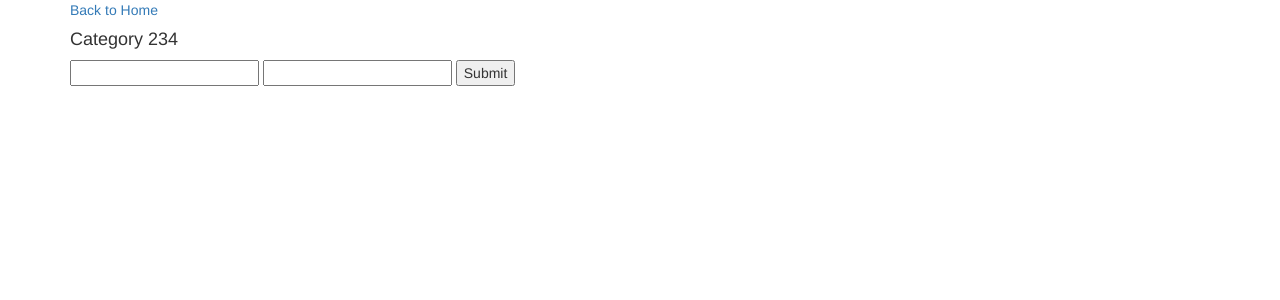
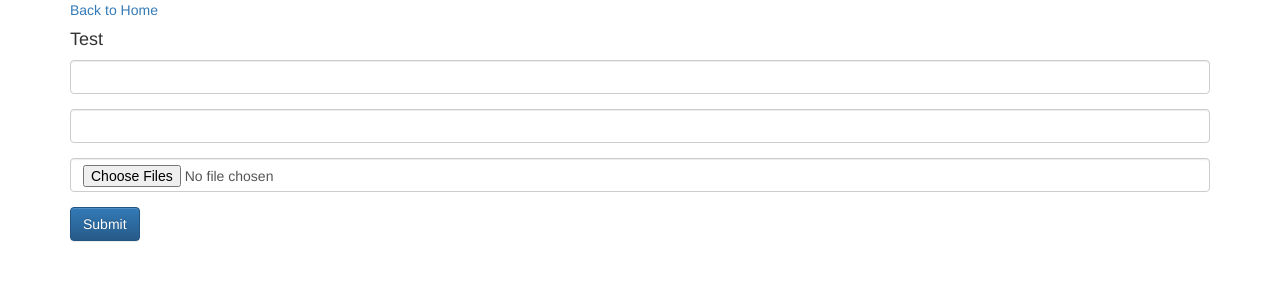
Before and after one commit to MahiGuru/flask_cut, a Flask app: page /category in a window 1280 px wide. Shown: the top 300 px of the page. Run offline with Flask 2, Linux system fonts and the light colour scheme; data that the repository does not hold is empty; some libraries are stand-ins or nearby versions.

Commit message:
mongo file changes done

```diff
--- a/app.py
+++ b/app.py
@@ -1,18 +1,22 @@
 import os
 
-from flask import Flask, redirect, render_template, request, url_for, session
-from pymongo.write_concern import WriteConcern
+from flask import Flask, redirect, render_template, request, url_for, session, flash
 from bson.objectid import ObjectId
 from pymongo import MongoClient
-from utils.common_def import alreadyExists
-
-from models import Category, FrontViewType
-
 import pprint
+from datetime import datetime
+from utils.common_def import alreadyExists, allowed_file
+from werkzeug.utils import secure_filename
 
 
 app = Flask(__name__)
-# Connect to MongoDB and call the connection "my-app".
+
+#image info
+app.config['UPLOAD_FOLDER'] = os.path.join(app.root_path, 'uploads')
+app.config['MAX_CONTENT_LENGTH'] = 16 * 1024 * 1024
+app.secret_key = b'_5#y2L"F4Q8z\n\xec]/'
+
+
 # connect("mongodb://192.168.99.100:27017/flaskCut", alias="flask-cut-db")
 # connect("mongodb://mongo:27017/flaskCut", alias="flask-cut-db")
 
@@ -30,35 +34,43 @@ backViewTypes = db.backViewType
 def todo():
     return render_template('index.html')
 
+def upload_file(filer,name):
+    print(filer)
+    if filer.filename == '':
+        flash('No selected file')
+        return redirect(request.url)
+    if filer and allowed_file(filer.filename):
+        # d = datetime.date.today()
+        # filename = secure_filename('_cat_'+id+'_'+str(datetime.now().strftime('%Y_%m_%d')) +'.'+filer.filename.rsplit('.', 1)[1])
+        filer.save(os.path.join(app.config['UPLOAD_FOLDER'], name))
+
 @app.route('/category', methods=['POST', 'GET'])
 def category():
-    # Category(
-    #     name=request.form['name'],
-    #     description=request.form['description']
-    # ).save(force_insert=True)
-    # Category(
-    #     name='Electronics',
-    #     description='All electronic products'
-    # ).save(force_insert=True)
-    # _categorys = Category.objects.all()
     if request.method == "POST":
         category = {
             'title': request.form['title'],
             'desc': request.form['desc']
         }
+        insertedId= ''
+        if 'images' not in request.files:
+            flash('No file part')
+            return redirect(request.url)
         checkExists = alreadyExists(categorys, request.form['title'])
-        print("\n\n\n")
-
-        print(checkExists)
-
-        print("\n\n\n")
         if checkExists:
             print("Ooops you entered with same name")
         else:
             print("still called")
-            categorys.insert_one(category)
+            insertedId = categorys.insert_one(category).inserted_id
+            print("\n\n\n\n")
+            print(insertedId)
+        for index, filer in enumerate(request.files.getlist("images")):
+            print(str(insertedId))
+            filename = str(index)+'_cat_'+str(insertedId)+'.'+filer.filename.rsplit('.', 1)[1]
+            print(filename)
+            upload_file(filer, filename)
+        return redirect(url_for('category'))
 
-        return redirect(url_for('category'))
+
     elif request.method == "GET":
         myArr = []
         for record in categorys.find():
@@ -77,11 +89,13 @@ def frontviewtype():
     #     category=category_id
     # ).save(force_insert=True)
     # return redirect(url_for('todo'))
-    _categorys = Category.objects.all()
-    categorys = [item for item in _categorys]
-    _frontTypes = FrontViewType.objects.all()
-    frontTypes = [item for item in _frontTypes]
+    # _categorys = Category.objects.all()
+    # categorys = [item for item in _categorys]
+    # _frontTypes = FrontViewType.objects.all()
+    # frontTypes = [item for item in _frontTypes]
     # return redirect(url_for('todo'))
+    categorys = []
+    frontTypes = []
     return render_template('frontTypes.html', categorys=categorys, frontTypes=frontTypes)
 
 
--- a/templates/category.html
+++ b/templates/category.html
@@ -3,11 +3,15 @@
 <p>
     <a href="/">Back to Home</a>
 </p>
-<h4>Category 234</h4>
-<form action="/category" method="POST">
-    <input type="text" name="title" />
-    <input type="text" name="desc" />
-    <input type="submit" />
+<h4>Test</h4>
+<form action="/category" method="POST" enctype="multipart/form-data">
+    <div class="form-group">
+        <input type="text" name="title" class="form-control" /></div>
+    <div class="form-group">
+        <input type="text" name="desc" class="form-control" /></div>
+    <div class="form-group">
+        <input type="file" name="images" class="form-control" multiple="" /></div>
+    <input type="submit" class="btn btn-primary" />
 </form>
 <div class="category">
     {% for category in categorys %}
```
Also changed, not shown: docker-compose.debug.yml (deleted, +0 -10 lines), utils/common_def.py (+5 -2 lines).
